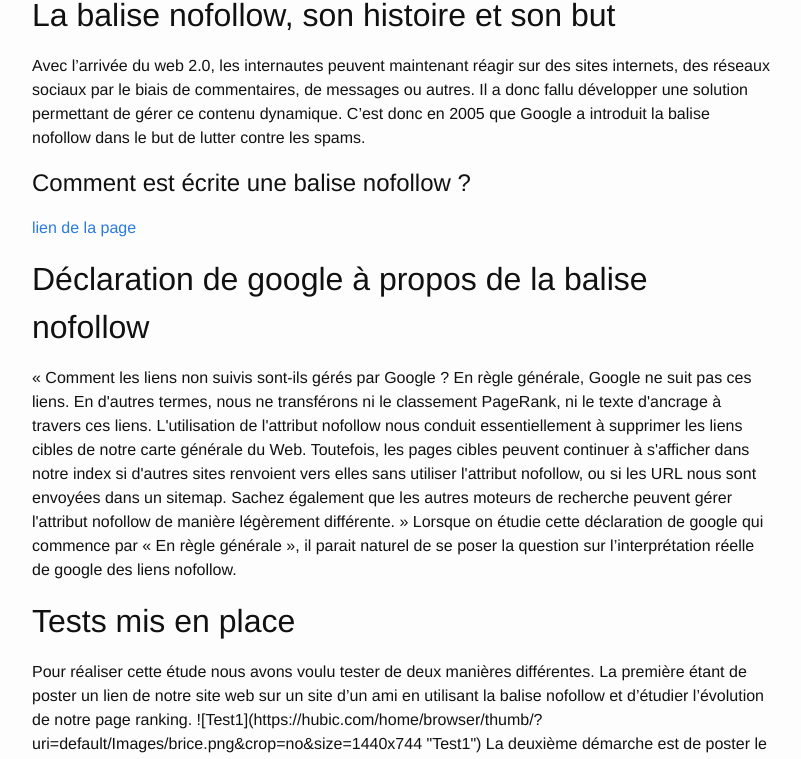
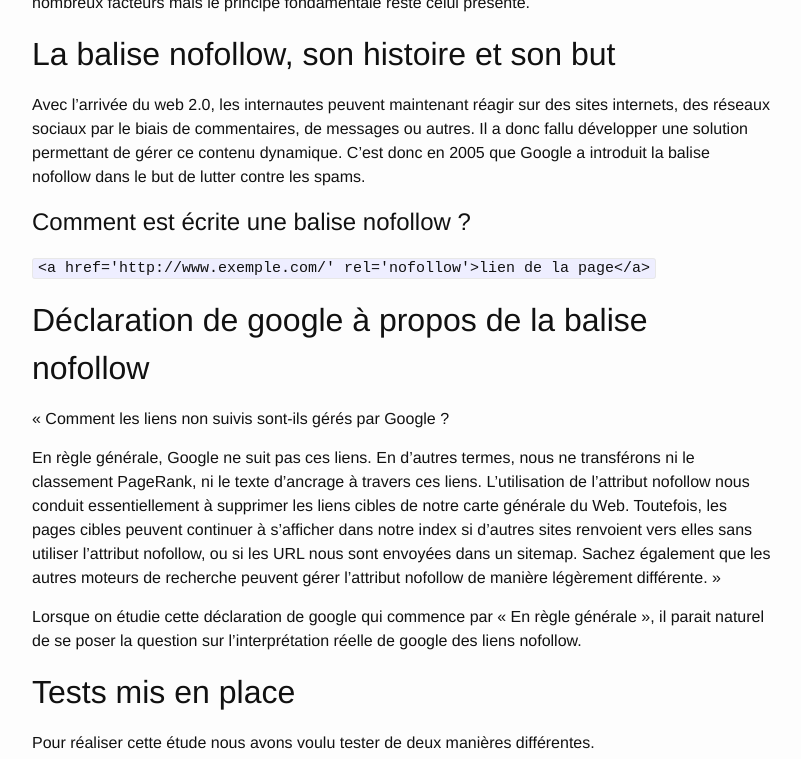
Before and after one commit to EtienneSOU/etiennesou.github.io, a Jekyll site: the page built from _posts/2015-11-04-Article1.markdown, in a window 1280 px wide and 1400 px high, scrolled down 821 px. Shown: the top 759 px of the window, without its empty margins (238-1039 px from the left). Built offline with Jekyll 4.4.1, drawn with Linux system fonts in a browser that asks for light colours; some of the changed text lies outside the part shown.

Commit message:
Update 2015-11-04-Article1.markdown

```diff
--- a/_posts/2015-11-04-Article1.markdown
+++ b/_posts/2015-11-04-Article1.markdown
@@ -9,38 +9,36 @@ author: Etienne Soufflet
 Commençons tout d’abord par une petite explication de Google et Bing et de leurs rôles sur le Web. Google et Microsoft ont développé de leurs côtés deux moteurs de recherches qui fonctionnent sur des principes similaires, le « page ranking ». Le but du « page ranking » est d’évaluer la popularité d’une page web, plus la note de « page ranking » est élevée plus cette page aura de chance d’être dans les premiers résultats des recherches effectués sur ces moteurs de recherches.
 
 # La question est maintenant, comment Google et Bing évaluent-ils le « page ranking » ?
-<p>
+
 Selon ces deux géants d’internet, une page web est dites populaire quand un nombre important de liens pointent vers celle-ci. De plus, cette algorithme de référencement prend en compte la popularité des pages qui pointent vers notre page cible.
-</p>
+
 # Comment Google et Bing calcule le nombre de liens vers lesquels une page est pointée ?
-<p>
+
 Pour réaliser cette tâche, les deux moteurs de recherches utilisent des robots indéxeurs qui parcourent l’intégralité d’une page pour évaluer celle-ci et ainsi « compter » le nombre de lien vers laquelle elle pointe.
 
 Ce principe de page ranking a été amélioré avec les années et prend maintenant en compte de nombreux facteurs mais le principe fondamentale reste celui présenté.
-</p>
+
 ## La balise nofollow, son histoire et son but
-<p>
+
 Avec l’arrivée du web 2.0, les internautes peuvent maintenant réagir sur des sites internets, des réseaux sociaux par le biais de commentaires, de messages ou autres. Il a donc fallu développer une solution permettant de gérer ce contenu dynamique.
 C’est donc en 2005 que Google a introduit la balise nofollow dans le but de lutter contre les spams.
-</p>
+
 
 # Comment est écrite une balise nofollow ?
 
-<a href='http://www.exemple.com/' rel='nofollow'>lien de la page</a>
+`<a href='http://www.exemple.com/' rel='nofollow'>lien de la page</a>`
 
 ## Déclaration de google à propos de la balise nofollow
 
-<p>
 « Comment les liens non suivis sont-ils gérés par Google ?
 
 En règle générale, Google ne suit pas ces liens. En d'autres termes, nous ne transférons ni le classement PageRank, ni le texte d'ancrage à travers ces liens. L'utilisation de l'attribut nofollow nous conduit essentiellement à supprimer les liens cibles de notre carte générale du Web. Toutefois, les pages cibles peuvent continuer à s'afficher dans notre index si d'autres sites renvoient vers elles sans utiliser l'attribut nofollow, ou si les URL nous sont envoyées dans un sitemap. Sachez également que les autres moteurs de recherche peuvent gérer l'attribut nofollow de manière légèrement différente. »
 
 Lorsque on étudie cette déclaration de google qui commence par « En règle générale », il parait naturel de se poser la question sur l’interprétation réelle de google des liens nofollow.
-</p>
+
 
 ## Tests mis en place
 
-<p>
 Pour réaliser cette étude nous avons voulu tester de deux manières différentes.
 
 La première étant de poster un lien de notre site web sur un site d’un ami en utilisant la balise nofollow et d’étudier l’évolution de notre page ranking.
@@ -66,20 +64,16 @@ Résultat du deuxième test: Nous avons regardé avec Google Analytics l’afflu
 
 On peut voir que le traffic du site a légèrement augmenté puis s’est très vite estompé une fois notre redirection reddit « downvoté »
 De plus, comme pour le test précédent notre « page ranking » n’a pas évolué.
-</p>
 
 ## Que pouvons nous donc conclure sur l’interprétation du nofollow selon Google et Bing ?
 
-<p>
+
 On peut voir que Google semble respecter ses dires quant à leur traitement de cette balise, les liens n’ont pas été suivis et le « page ranking » de notre page n’a pas évolué. En revanche, en réalisant le deuxième test nous avons pu observer que notre traffic a légèrement augmenté une fois notre lien posté sur un site populaire. En revanche cela n’a pas fait évoluer notre site dans le référencement mais joue certainement lorsque un nombre de vues est généré sur une plus grande échelle.
 
 Quant à Bing, nous avons eu des problèmes avec le site et le référencement de celui-ci auprès de ce moteur de recherche. Néanmoins, d’après nos recherches, Bing interprète de la même manière les balise « nofollow » que Google.
-</p>
 
 ## Pistes d’approfondissements
 
-<p>
 Je pense qu’il serait intéressant de refaire ces tests avec des sites existants depuis un certain moment et ayant une popularité déjà définie pour pour approfondir réellement l’interprétation de ces recherches.
-</p>
 
 ## Sources
```
